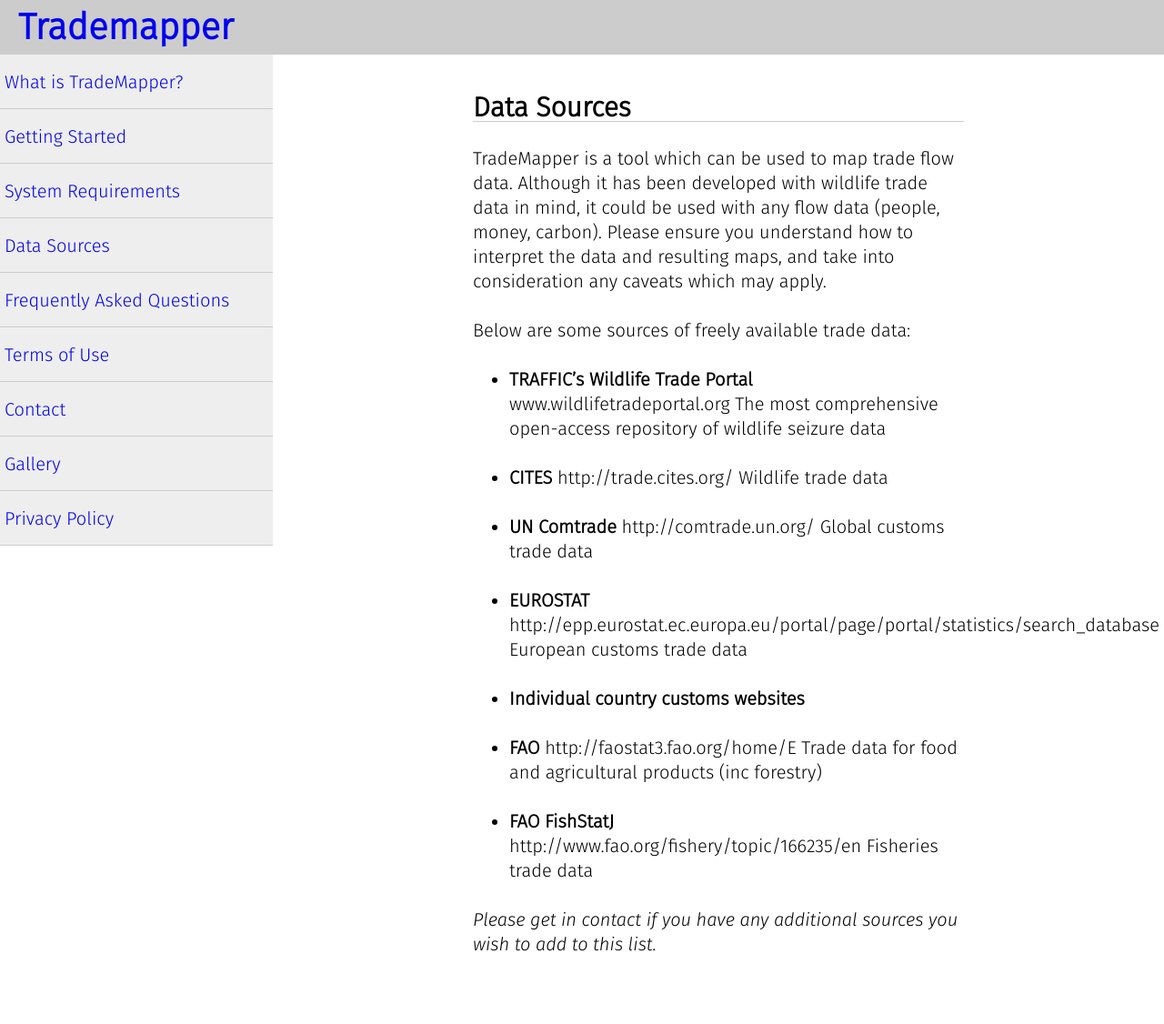
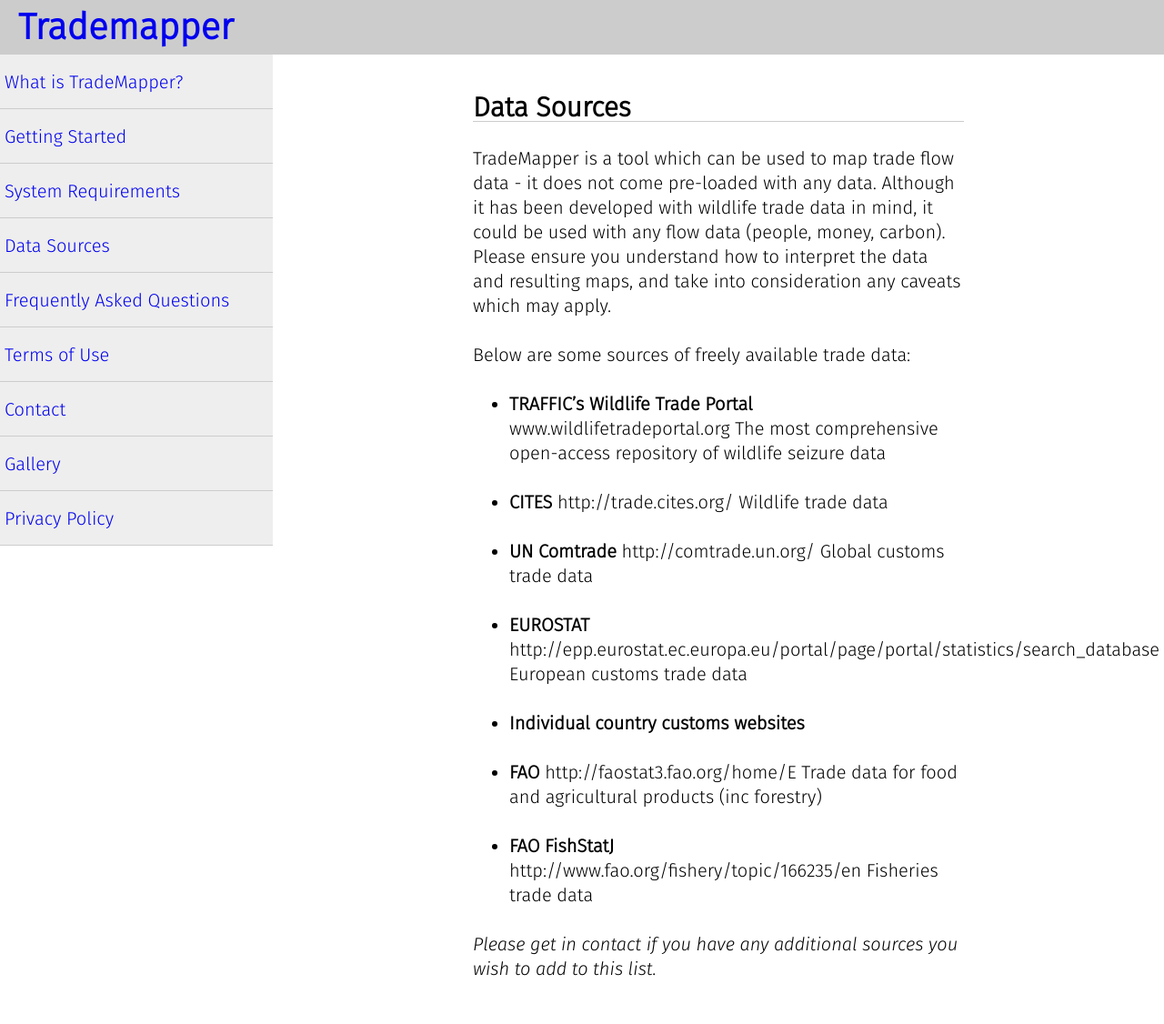
Before and after one commit to trademapper/trademapper-js, a Jekyll site: the page built from _pages/03_data.md, in a window 1280 px wide. Shown: the whole page at 91% size. Built offline with Jekyll 4.4.1, drawn with Linux system fonts in a browser that asks for light colours; before the commit the page ends 1099 px from its top, so only the background shows below that.

Commit message:
Update 03_data.md

```diff
--- a/_pages/03_data.md
+++ b/_pages/03_data.md
@@ -4,7 +4,7 @@
 title:     Data Sources
 ---
 
-TradeMapper is a tool which can be used to map trade flow data. Although it has been developed with wildlife trade data in mind, it could be used with any flow data (people, money, carbon). Please ensure you understand how to interpret the data and resulting maps, and take into consideration any caveats which may apply.
+TradeMapper is a tool which can be used to map trade flow data - it does not come pre-loaded with any data. Although it has been developed with wildlife trade data in mind, it could be used with any flow data (people, money, carbon). Please ensure you understand how to interpret the data and resulting maps, and take into consideration any caveats which may apply.
 
 Below are some sources of freely available trade data:
 
```
